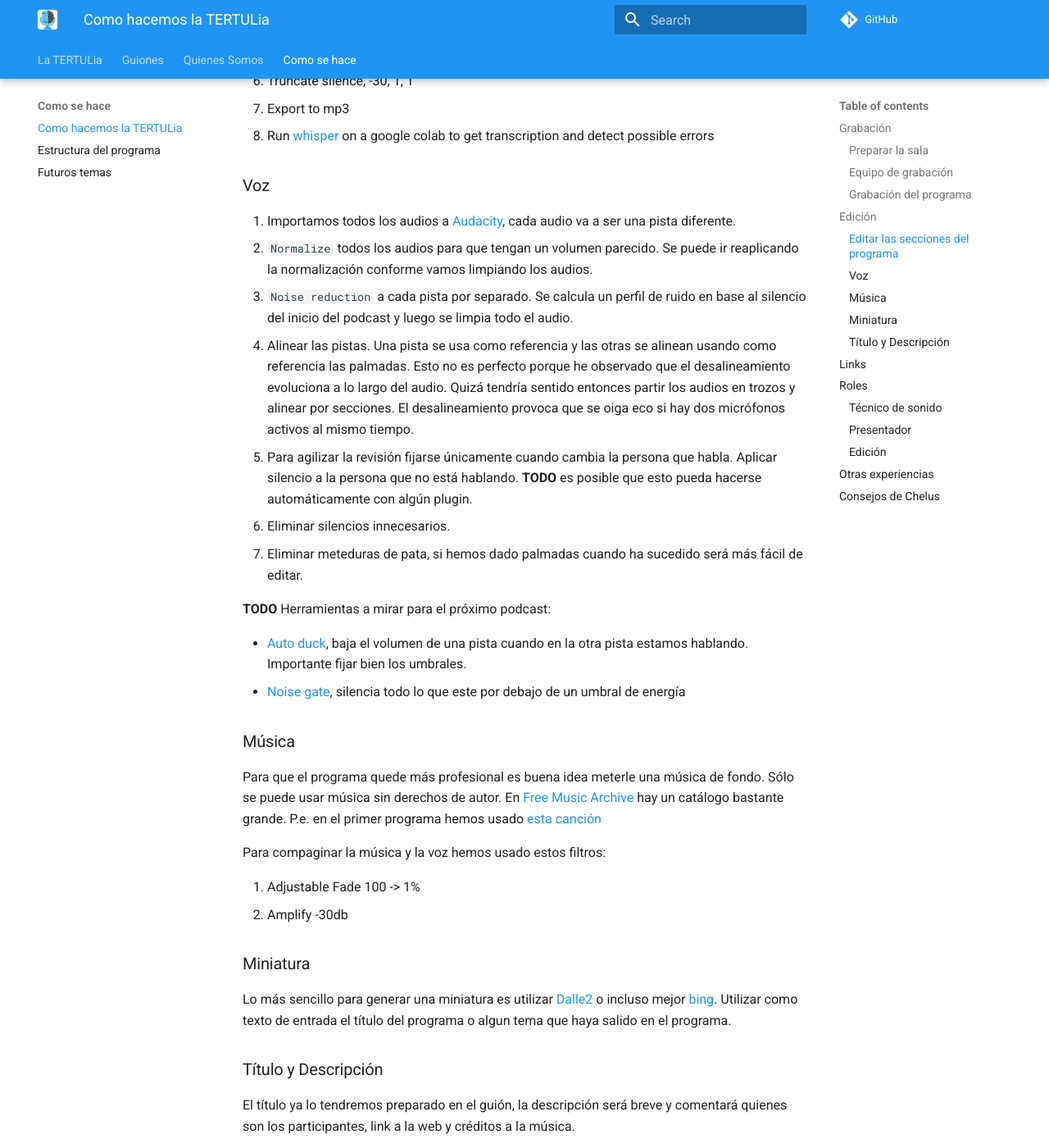
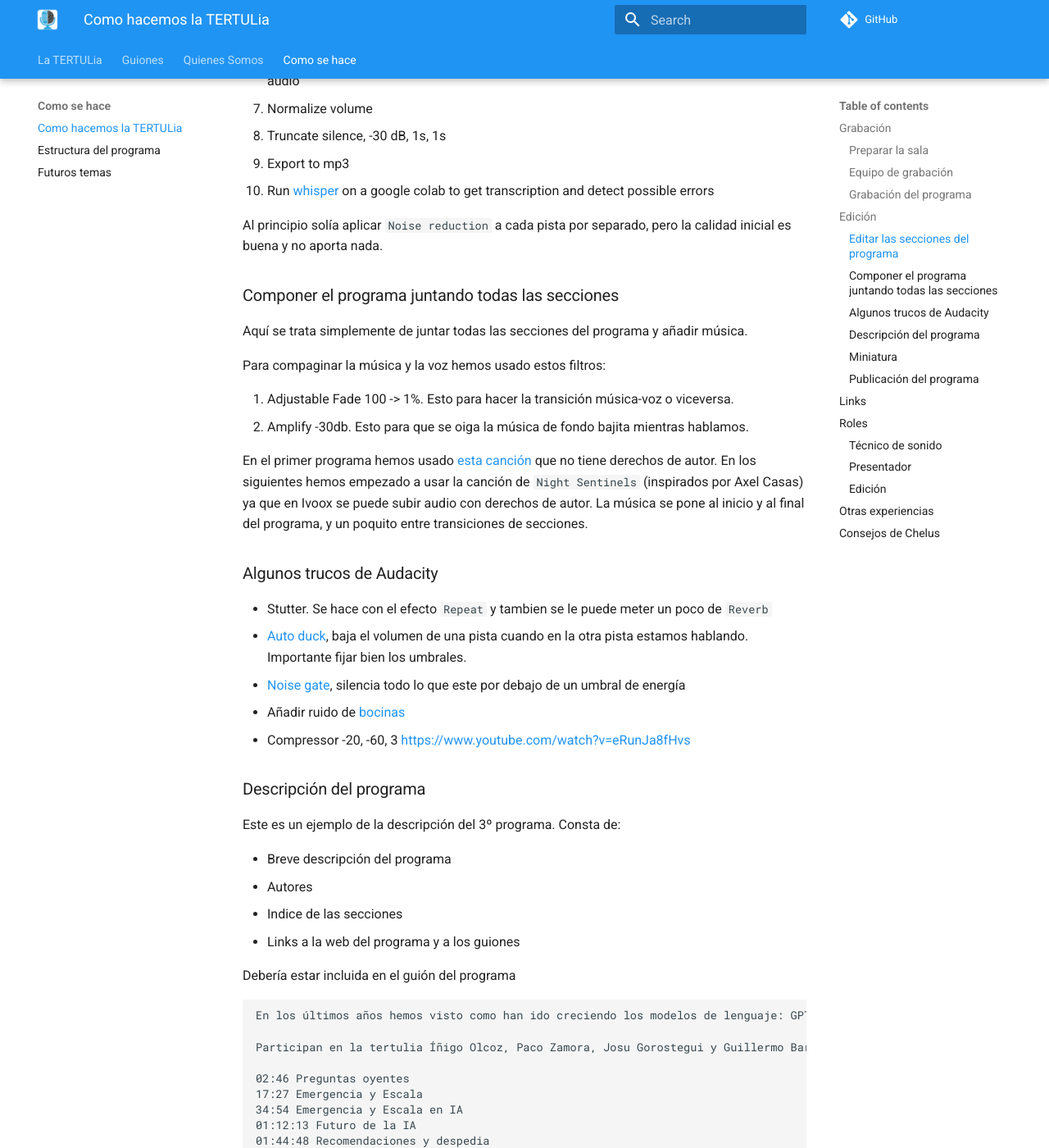
Before and after one commit to ironbar/tertulia_inteligencia_artificial, an MkDocs documentation site: the page built from docs/como-se-hace/como-hacemos-la-tertulia.md, in a window 1280 px wide and 1400 px high, scrolled down 1973 px. Shown: the whole window at 82% size. Built offline with MkDocs 1.6.1 and Material for MkDocs 9.7.7, drawn with Linux system fonts in a browser that asks for light colours; comment, search, counter and statistics services are not loaded; some of the changed text lies outside the part shown.

Commit message:
Actualizada la seccion de como hacemos la tertulia

````diff
--- a/docs/como-se-hace/como-hacemos-la-tertulia.md
+++ b/docs/como-se-hace/como-hacemos-la-tertulia.md
@@ -49,67 +49,75 @@ La edición puede dividirse en los siguientes pasos:
 
 ### Editar las secciones del programa
 
+1. Open an audio with Audacity
+1. Import all the other audio tracks
 1. Align the audios with the claps
 1. Borrar silencio y palmada inicial
 1. Borrar y corregir errores (para ello es util apuntar los minutos con problemas, o mejor aún dar palmadas)
 1. Splits the track into multiple chunks if missalingment is found at the middle or end of the audio
 1. Normalize volume
-1. Truncate silence, -30, 1, 1
+1. Truncate silence, -30 dB, 1s, 1s
 1. Export to mp3
 1. Run [whisper](https://colab.research.google.com/drive/1nq8bg4y6V8FY3IJ3qIYg1Kw785oq_9TJ#scrollTo=Cub5GGnyXgEi) on a google colab to get transcription and detect possible errors
 
-### Voz
+Al principio solía aplicar `Noise reduction` a cada pista por separado, pero la calidad inicial es buena y no aporta nada.
 
-1. Importamos todos los audios a [Audacity](https://www.audacityteam.org/), cada audio va a ser una pista diferente.
-1. `Normalize` todos los audios para que tengan un volumen parecido. Se puede ir reaplicando la normalización conforme vamos limpiando los audios.
-1. `Noise reduction` a cada pista por separado. Se calcula un perfil de ruido en base al silencio del inicio del podcast y luego se limpia todo el audio.
-1. Alinear las pistas. Una pista se usa como referencia y las otras se alinean usando como referencia
-las palmadas. Esto no es perfecto porque he observado que el desalineamiento evoluciona a lo largo del audio.
-Quizá tendría sentido entonces partir los audios en trozos y alinear por secciones. El desalineamiento
-provoca que se oiga eco si hay dos micrófonos activos al mismo tiempo.
-1. Para agilizar la revisión fijarse únicamente cuando cambia la persona que habla. Aplicar silencio
-a la persona que no está hablando. **TODO** es posible que esto pueda hacerse automáticamente con algún plugin.
-1. Eliminar silencios innecesarios.
-1. Eliminar meteduras de pata, si hemos dado palmadas cuando ha sucedido será más fácil de editar.
+### Componer el programa juntando todas las secciones
 
-**TODO** Herramientas a mirar para el próximo podcast:
-
-- [Auto duck](https://manual.audacityteam.org/man/auto_duck.html), baja el volumen de una pista cuando en la otra pista estamos hablando. Importante fijar bien los umbrales.
-- [Noise gate](https://manual.audacityteam.org/man/noise_gate.html), silencia todo lo que este por debajo de un umbral de energía
-
-### Música
-
-Para que el programa quede más profesional es buena idea meterle una música de fondo. Sólo se puede
-usar música sin derechos de autor. En [Free Music Archive](https://freemusicarchive.org) hay un catálogo
-bastante grande. P.e. en el primer programa hemos usado [esta canción](https://freemusicarchive.org/music/oriondrive/the-matrix/matrix-a/)
+Aquí se trata simplemente de juntar todas las secciones del programa y añadir música.
 
 Para compaginar la música y la voz hemos usado estos filtros:
 
-1. Adjustable Fade 100 -> 1%
-1. Amplify -30db
+1. Adjustable Fade 100 -> 1%. Esto para hacer la transición música-voz o viceversa.
+1. Amplify -30db. Esto para que se oiga la música de fondo bajita mientras hablamos.
+
+En el primer programa hemos usado [esta canción](https://freemusicarchive.org/music/oriondrive/the-matrix/matrix-a/) que no tiene derechos de autor. En los siguientes hemos empezado a usar la canción de `Night Sentinels` (inspirados por Axel Casas) ya que en Ivoox se puede subir audio con derechos de autor. La música se pone al inicio y al final del programa, y un poquito entre transiciones de secciones.
+
+### Algunos trucos de Audacity
+
+- Stutter. Se hace con el efecto `Repeat` y tambien se le puede meter un poco de `Reverb`
+- [Auto duck](https://manual.audacityteam.org/man/auto_duck.html), baja el volumen de una pista cuando en la otra pista estamos hablando. Importante fijar bien los umbrales.
+- [Noise gate](https://manual.audacityteam.org/man/noise_gate.html), silencia todo lo que este por debajo de un umbral de energía
+- Añadir ruido de [bocinas](https://www.youtube.com/watch?v=OQ-tBvsVot8)
+- Compressor -20, -60, 3 <https://www.youtube.com/watch?v=eRunJa8fHvs>
+
+### Descripción del programa
+
+Este es un ejemplo de la descripción del 3º programa. Consta de:
+
+- Breve descripción del programa
+- Autores
+- Indice de las secciones
+- Links a la web del programa y a los guiones
+
+Debería estar incluida en el guión del programa
+
+```text
+En los últimos años hemos visto como han ido creciendo los modelos de lenguaje: GPT2, GPT3 y ahora GPT4. Cuando los modelos de lenguaje crecen en tamaño desarrollan nuevas habilidades de manera espontánea y no predecible, por ejemplo la capacidad de hacer calculos matemáticos. Hoy vamos a hablar sobre este fenomeno de emergencia de habilidades al aumentar la escala y discutiremos si esta senda de entrenar modelos más grandes en cada vez más datos es suficiente para llegar a la Inteligencia Artificial General.
+
+Participan en la tertulia Íñigo Olcoz, Paco Zamora, Josu Gorostegui y Guillermo Barbadillo.
+
+02:46 Preguntas oyentes
+17:27 Emergencia y Escala
+34:54 Emergencia y Escala en IA
+01:12:13 Futuro de la IA
+01:44:48 Recomendaciones y despedia
+
+https://ironbar.github.io/tertulia_inteligencia_artificial/
+https://ironbar.github.io/tertulia_inteligencia_artificial/guiones/03-emergencia/
+```
 
 ### Miniatura
 
 Lo más sencillo para generar una miniatura es utilizar [Dalle2](https://labs.openai.com/) o incluso mejor [bing](bing.com/chat).
 Utilizar como texto de entrada el título del programa o algun tema que haya salido en el programa.
 
-### Título y Descripción
+### Publicación del programa
 
-El título ya lo tendremos preparado en el guión, la descripción será breve y comentará quienes
-son los participantes, link a la web y créditos a la música.
+Para poder publicar en youtube hace falta convertirlo a mp4, para ello usamos esta [web](https://www.onlineconverter.com/audio-to-video)
 
-Ejemplo del primer programa:
-
-```text
-El año pasado la irrupción de Dalle2 y Stable Diffusion pusieron patas arriba el mundo del arte. En el programa de hoy analizamos el impacto que herramientas como ChatGPT o Copilot pueden llegar a tener en el mundo de la programación.
-
-Participan en la tertulia Íñigo Olcoz, Víctor Goñi, Paco Zamora y Guillermo Barbadillo. Iker Gómez nos ayuda con la parte técnica.
-
-Créditos:
-<https://ironbar.github.io/tertulia_inteligencia_artificial/guiones/01-copilot-fin-programacion/>
-<https://freemusicarchive.org/music/oriondrive/the-matrix/matrix-a/>
-```
-
+El programa se sube a Ivoox, y automáticamente se publica en Spotify y Apple Podcasts. También hay que subirlo
+a Youtube.
 ## Links
 
 - [Ivoox solo envia los 20 ultimos podcasts a Spotify con el plan gratuito](http://www.todosobrepodcast.com/2020/08/por-que-solo-llegan-20-episodios-de-tu.html)
````
